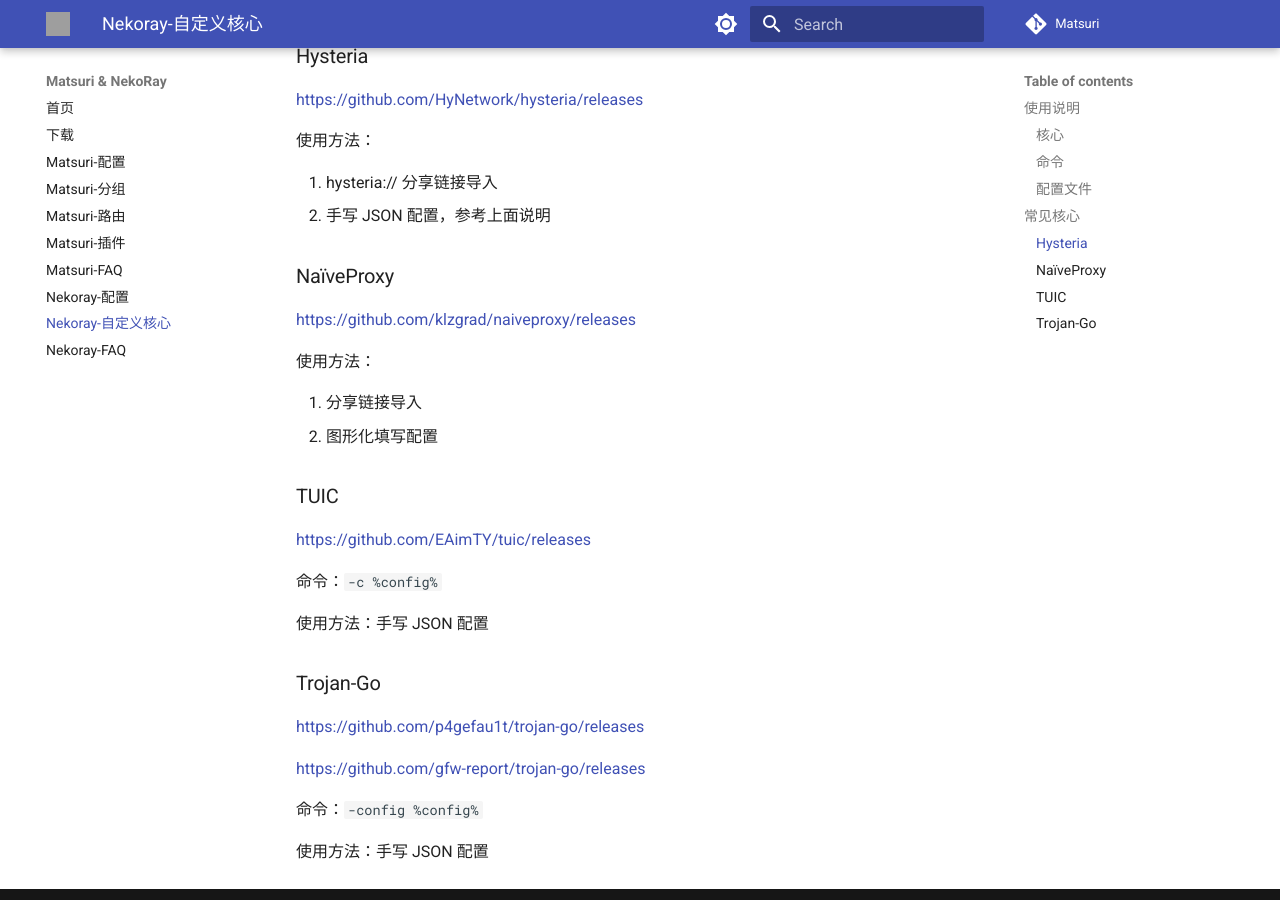
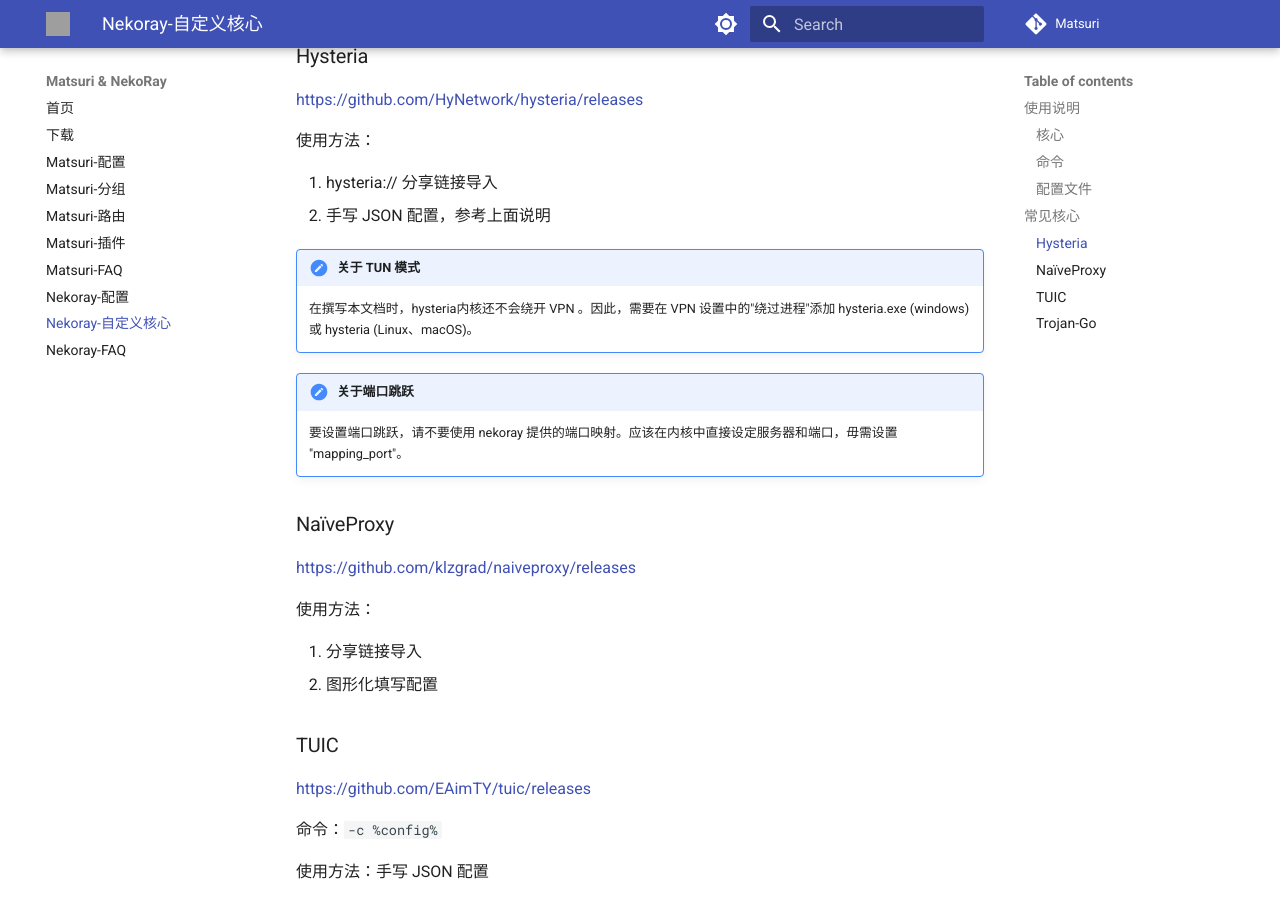
Before and after one commit to MatsuriDayo/matsuridayo.github.io, an MkDocs documentation site: the page built from docs/n-extra_core.md, in a window 1280 px wide and 900 px high, scrolled down 1561 px. Built offline with MkDocs 1.6.1 and Material for MkDocs 9.7.7, drawn with Linux system fonts in a browser that asks for light colours; comment, search, counter and statistics services are not loaded; grey boxes are pictures that could not be loaded.

Commit message:
Update n-extra_core.md (#2)

```diff
--- a/docs/n-extra_core.md
+++ b/docs/n-extra_core.md
@@ -63,6 +63,14 @@
 1. hysteria:// 分享链接导入
 2. 手写 JSON 配置，参考上面说明
 
+!!! note "关于 TUN 模式"
+
+    在撰写本文档时，hysteria内核还不会绕开 VPN 。因此，需要在 VPN 设置中的"绕过进程"添加 hysteria.exe (windows) 或 hysteria (Linux、macOS)。
+
+!!! note "关于端口跳跃"
+
+    要设置端口跳跃，请不要使用 nekoray 提供的端口映射。应该在内核中直接设定服务器和端口，毋需设置 "mapping_port"。
+
 ### NaïveProxy
 
 https://github.com/klzgrad/naiveproxy/releases
```
